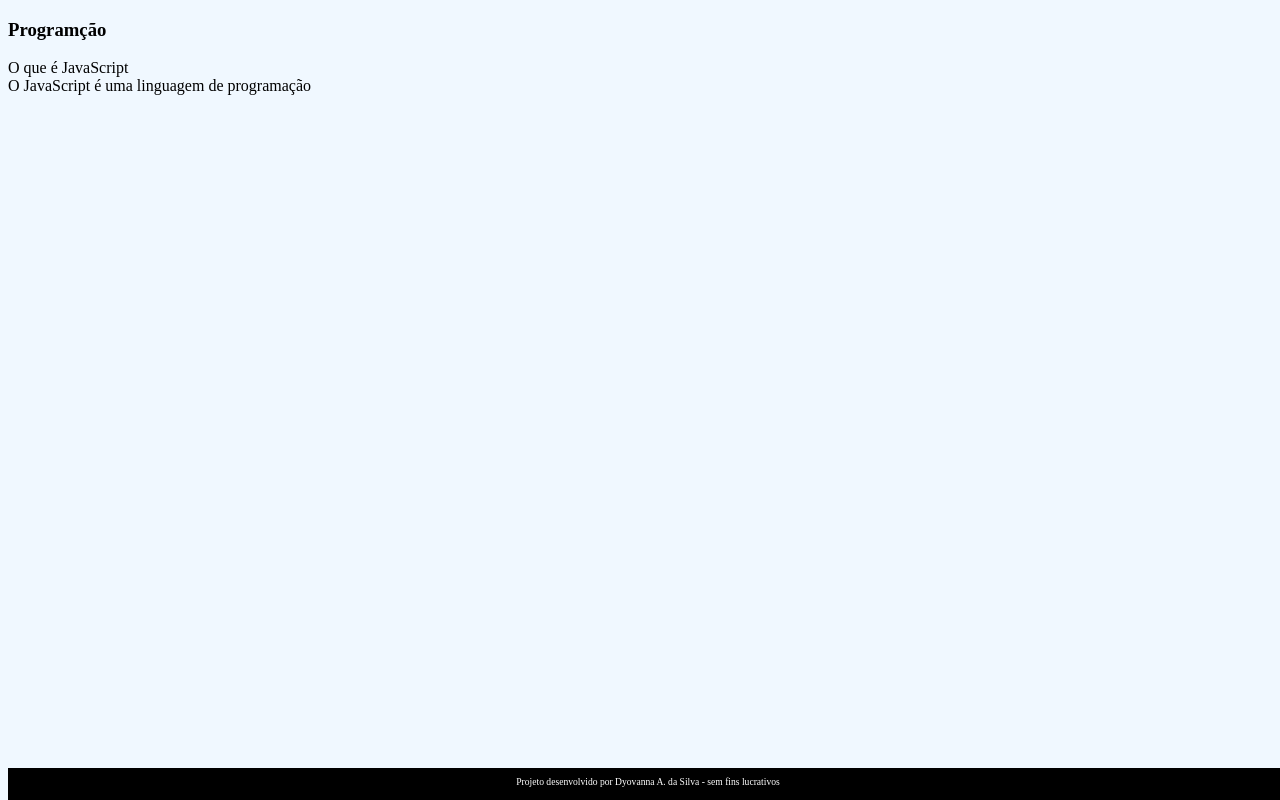
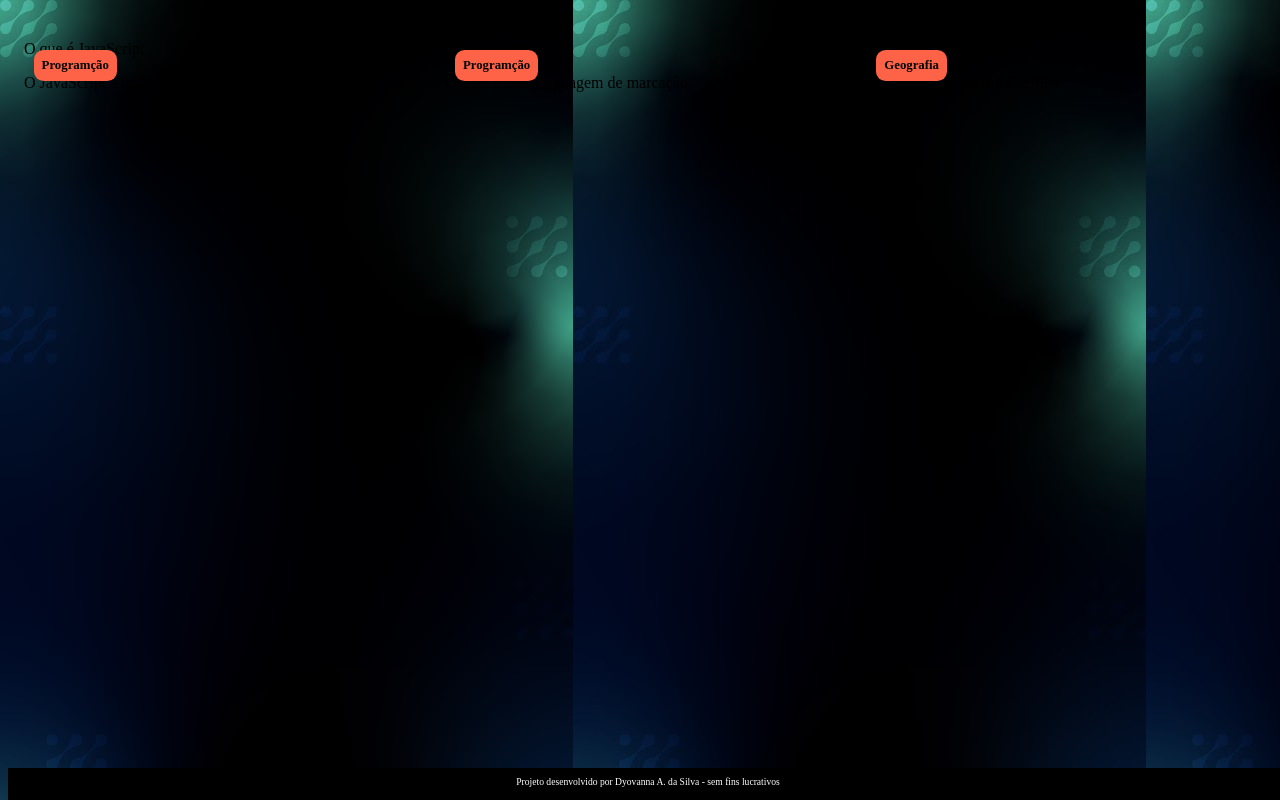
Before and after one commit to dyovanna2401/flash-cards, a plain HTML site: page index.html in a window 1280 px wide. Drawn offline with Linux system fonts and the light colour scheme; a web font is replaced by a local one.

Commit message:
Add files via upload

```diff
--- a/index.html
+++ b/index.html
@@ -7,7 +7,7 @@
     <link rel="preconnect" href="https://fonts.gstatic.com" crossorigin>
     <link href="https://fonts.googleapis.com/css2?family=Bai+Jamjuree:ital,wght@0,200;0,300;0,400;0,500;0,600;0,700;1,200;1,300;1,400;1,500;1,600;1,700&display=swap" rel="stylesheet">
    <link rel="stylesheet" href="style.css">
-    <title>Flash Cards</title>
+    <title>Flash Cards 2</title>
 </head>
 <body>
     <main>
@@ -16,16 +16,39 @@
       <div class="cartao_conteudo">
         <h3>Programção</h3>
         <div class="cartao_conteudo_pergunta =">
-            O que é JavaScript
+           <p> O que é JavaScript </p>
         </div>
         <div class="cartao_conteudo_resposta">
-            O JavaScript é uma linguagem de programação
+            <p>O JavaScript é uma linguagem de programação</p>
         </div>
       </div>
+    </article>
+    <article class="cartao">
+        <div class="cartao_conteudo">
+          <h3>Programção</h3>
+          <div class="cartao_conteudo_pergunta =">
+             <p> O que é CSS</p>
+          </div>
+          <div class="cartao_conteudo_resposta">
+             <p> O CSS é uma linguagem de marcação </p>
+          </div>
+        </div>
+    </article>
+    <article class="cartao">
+        <div class="cartao_conteudo">
+          <h3>Geografia</h3>
+          <div class="cartao_conteudo_pergunta =">
+             <p> Qual a capital do Paraná</p>
+          </div>
+          <div class="cartao_conteudo_resposta">
+             <p> A capital do Paraná é Curitiba </p>
+          </div>
+        </div>
     </article>
 </section>
     </main>
 <footer>
+
     <p>Projeto desenvolvido por Dyovanna A. da Silva - sem fins lucrativos </p>
 </footer>
 </html>
--- a/style.css
+++ b/style.css
@@ -1,5 +1,5 @@
 body{
-    background-color:aliceblue;
+    background-image: url(img/bg-desktop.webp);
     font-family: bai jamjuree;
 }
 
@@ -17,3 +17,23 @@ footer p{
     font-size: 0.6rem;
     margin: 0.5rem;
 }
+
+#container{
+    display: flex;
+}
+
+.cartao{
+    margin:1rem 1rem;
+    height: 20rem;
+    flex-grow: 1;
+    flex-basis: calc(33% - 6rem);
+}
+.cartao_conteudo h3{
+    background-color: tomato;
+  text-align: left;
+  padding: 0.5rem;
+    position: absolute;
+    margin: 0.6rem;
+  border-radius: 0.6rem;
+  font-size: 1vw;
+}
```
Also changed, not shown: img/bg-desktop.webp (added), img/bg-mobile.webp (added), img/bg-tablet.webp (added).
